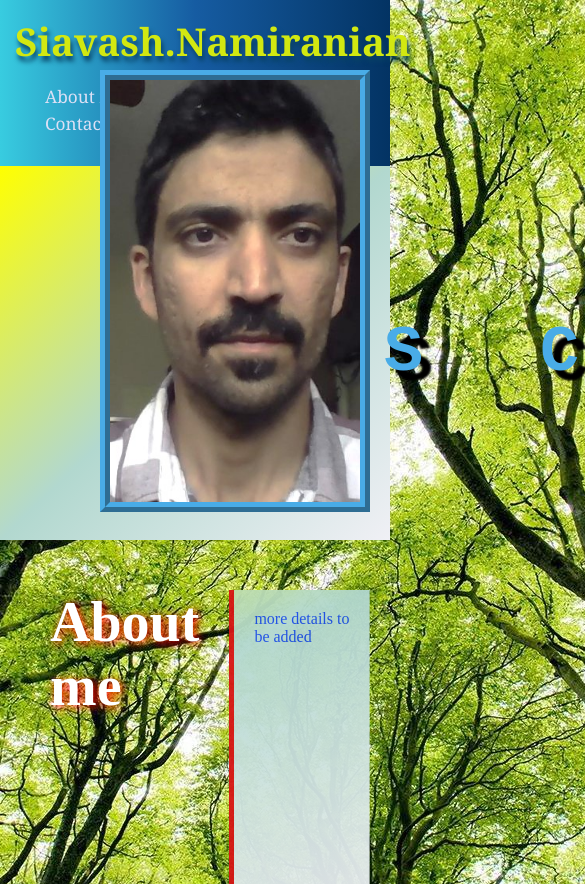
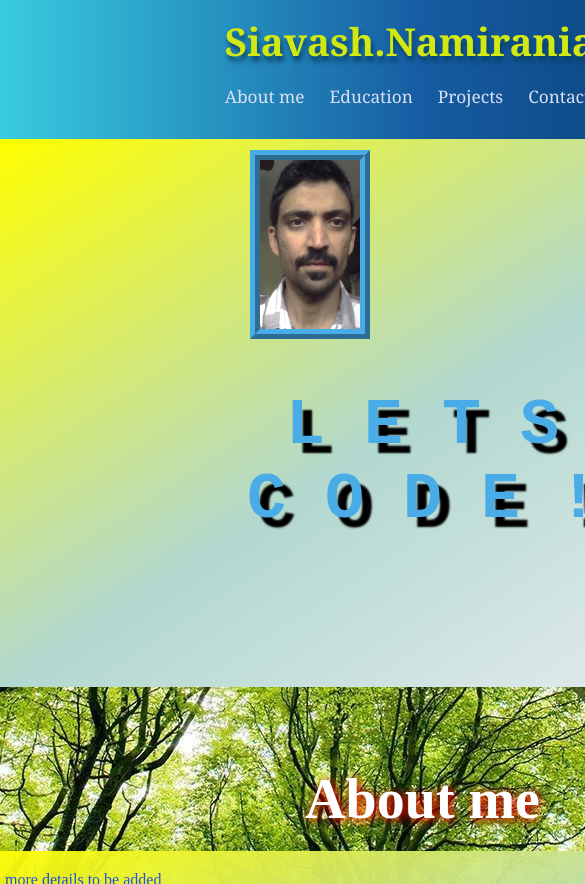
Before and after one commit to SiavashNamiranian/challenge2_portfolio-page, a plain HTML site: page index.html in a window 390 px wide. Shown: the top 884 px of the page, 585 px wide, since content can reach past the window. Drawn offline with Linux system fonts and the light colour scheme.

Commit message:
updt CSS responsive

```diff
--- a/Assets/CSS/style.css
+++ b/Assets/CSS/style.css
@@ -1,36 +1,65 @@
+html {
+    width:fit-content;
+}
+
+/*flex-wrap: wrap;*/
 * {
     margin:0;
     padding:0;
+    box-sizing: content-box;
 }
 
+
+
+
+/*flex-wrap: wrap;*/
 :root{
     --femclr:#49ACE7;
     --fntclr: rgb(26, 77, 230);
 }
 
+
+
+
+/*flex-wrap: wrap;*/
 body{
     background-image:url("../image/background.jpg");
 }
 
+
+
+/*flex-wrap: wrap;*/
 header {
-    font-family:Cambria, Cochin, Georgia, Times, 'Times New Roman', serif;
+    font-family:"Cambria", "Cochin", Georgia, Times, 'Times New Roman', serif;
     background-image: linear-gradient(to right, rgb(56, 204, 224), rgb(22, 92, 162), rgb(3, 51, 99));
     font-size: 120%;
     padding: 15px 15px;
     display: flex;
+    flex-wrap: wrap;
+    align-items: center;
     justify-content: space-between;
 }
 
+/*flex-wrap: wrap;*/
 header h1 {
     color:rgb(210, 232, 17);
     display:inline-block;
     text-shadow: 2px 5px 5px #074265;
 }
 
+
+
+
+/*flex-wrap: wrap;*/
 header Nav {
     margin:15px 20px;
+    display: inline-block;
+    position: relative;
 }
 
+
+
+/*flex-wrap: wrap;*/
 header a {
     text-decoration: none;
     color:rgb(220, 224, 245);
@@ -39,42 +68,75 @@ header a {
 }
 
 
+
+main {
+    display: flex;
+    flex-flow: column;
+}
+
+
+main> img {
+    width: 10vw;
+    height: 40vh;
+}
+
+/*flex-wrap: wrap;*/
 #profile-pic {
-    height: 50%;
+    max-height: 35%;
+    width:auto;
     border: 10px solid var(--femclr);
     border-style: ridge;
     position:absolute;
     right:20px;
-    top:70px;
+    top:65px;
 }
 
+
+
+/*flex-wrap: wrap;*/
 pre {
     font-size: 500%;
     font-weight: bold;
     text-shadow: 10px 10px 2px rgb(0, 0, 0);
     color:var(--femclr);
     text-align: center;
+    white-space:pre-wrap;
     padding: 150px;
     background-image: linear-gradient(to top left, rgb(240, 240, 245), rgb(178, 216, 207), yellow);
+    display:inline;
+
 }
 
+
+span.break {
+    display: inline-block;
+    min-width: 322px;
+}
+
+
+/*flex-wrap: wrap;*/
 section {
     display:flex;
-    justify-content: space-between;
+    flex-wrap: wrap;
+    /* justify-content: space-between; */
 }
 
+
+
+/*flex-wrap: wrap;*/
 h2 {
 color:white;
 text-shadow: 2px 2px 10px red;
 font-size: 350%;
-/*width: 400px;*/
 display: inline-block;
 padding: 50px;
-/*box-sizing: border-box;*/
-/*flex-wrap: wrap;*/
+min-width: 22vw; /*added to help keep p elemets aligned*/
+
 }
 
 
+
+/*flex-wrap: wrap;*/
 p {
     width: 800px;
     height: 300px;
@@ -93,11 +155,14 @@ p {
 }
 
 
-
+/*flex-wrap: wrap;*/
 #Education {
     margin-top: 20px;
 }
 
+
+
+/*flex-wrap: wrap;*/
 #Project-history {
     background-image:linear-gradient(to top left, rgb(240, 240, 245), rgb(178, 216, 207), yellow);
     background-size: 830px;
@@ -112,17 +177,23 @@ p {
     border-left: 5px solid rgb(213, 12, 12);
     flex-wrap: wrap;
     width:800px;
-    justify-content:space-between;
+    /* justify-content:space-between; */
 
 }
 
 
+
+
+/*flex-wrap: wrap;*/
 #Ai {
     border:5px solid rgb(240, 217, 13);
     width: 700px;
     margin:20px 40px;
 }
 
+
+
+/*flex-wrap: wrap;*/
 #coding{
     border:5px solid rgb(240, 217, 13);
     width: 350px;
@@ -130,6 +201,10 @@ p {
     margin:20px 0;
 }
 
+
+
+
+/*flex-wrap: wrap;*/
 #solar {
     border:5px solid rgb(240, 217, 13);
     width: 400px;
@@ -137,6 +212,10 @@ p {
 }
 
 
+
+
+
+/*flex-wrap: wrap;*/
 figcaption {
     margin-top: -50px;
     margin-left:50px;
@@ -145,16 +224,27 @@ figcaption {
 }
 
 
+
+
+
+/*flex-wrap: wrap;*/
 a:hover {
     filter:brightness(50%);
     cursor:pointer;
 }
 
+
+
+
+/*flex-wrap: wrap;*/
 a:active {
     color:red;
 }
 
 
+
+
+/*flex-wrap: wrap;*/
 #Contact-me {
     background-image:linear-gradient(to top left, rgb(240, 240, 245), rgb(178, 216, 207), yellow);
     background-size: 830px;
@@ -174,13 +264,62 @@ a:active {
 
 }
 
+
+
+/*flex-wrap: wrap;*/
 #Contact-me a {
     color: var(--fntclr);
     font-size: 200%;
 }
 
-@media screen and (max-width: 768px) {
-    header, main {
+
+
+/*flex-wrap: wrap;*/
+
+@media screen and (min-width:250px) and (max-width:850px) {
+    header, section, #Project-history, pre {
       flex-direction: column;
+      align-items: center;
+    }
+    #profile-pic{
+        top: 150px;
+        height:20%;
+        margin: 0 auto;
+    }
+    #Contact-me {
+        flex-direction: row;
+    }
+
+    h2 {
+        position:relative;
+        top:30px;
+    }
+
+    p, #Project-history, #Contact-me{
+        top:0;
+        margin-top: 0;
+    }
+
+    Pre{
+        padding-top:250px;
+
     }
 }
+
+
+@media screen and (max-width: 1233px) {
+    #Project-history {
+      flex-direction: column;
+      justify-content: center;
+    }
+
+    h2 {
+        position:relative;
+        top:30px;
+    }
+
+    p, #Project-history, #Contact-me{
+        top:0;
+        margin-top: 0;
+    }
+}
--- a/index.html
+++ b/index.html
@@ -19,7 +19,9 @@
       </header>
      <main>
       <img id="profile-pic" src="./Assets/image/profile pic3.jpg" alt="profile pic">
-        <pre>L E T S   C O D E !</pre>
+      <pre><span class="break">L E T S</span>  <span class="break">C O D E !</span></pre>
+
+      <section>
         <section id="about me">
               <h2> About me</h2>
               <p>more details to be added</p>
@@ -50,5 +52,8 @@
               <a href= "https://github.com/SiavashNamiranian"> Github </a>
             </section>
         </section>
+      </section>
+     </main>
+  </body>
 
-    </main>
+</html>
```
Lines whose indentation alone changed are shown as unchanged.
